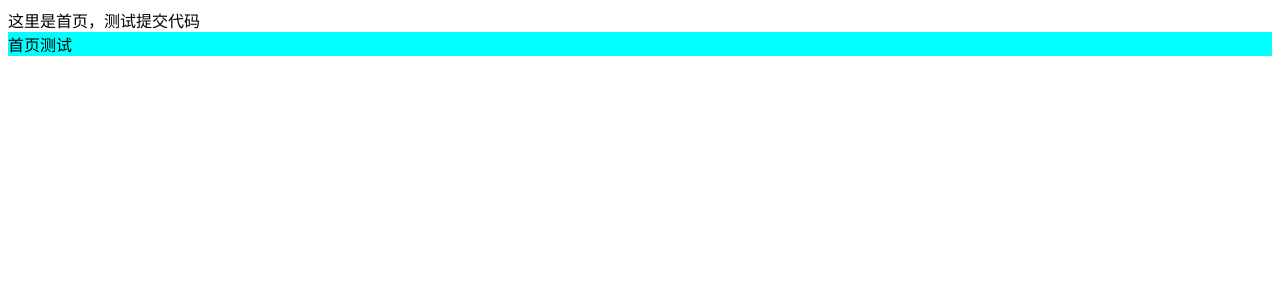
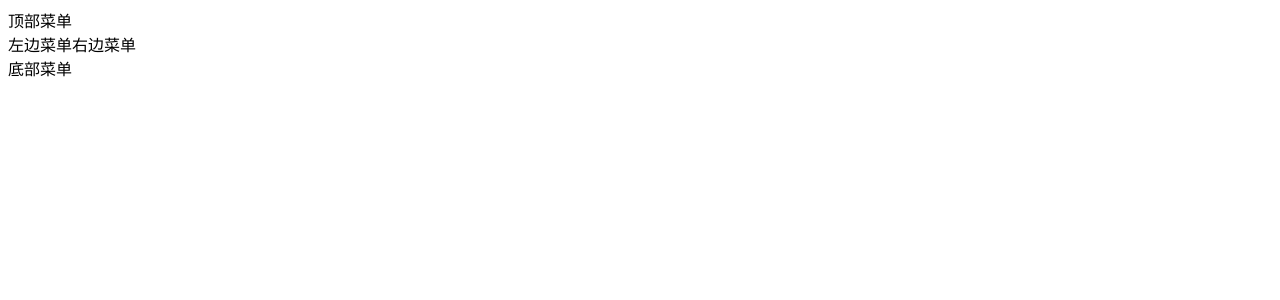
Before and after one commit to tototi5997/observer-plan, a React app: page / in a window 1280 px wide. Shown: the top 300 px of the page. Built offline with nearby package versions, Linux system fonts and the light colour scheme.

Commit message:
feat: mobx安装

```diff
--- a/src/App.js
+++ b/src/App.js
@@ -1,14 +1,13 @@
 import React from 'react'
-import Home  from './components/test-home'
+import Home from './components/home'
 
 
 const App = () => {
   return (
     <div>
-     这里是首页，测试提交代码
      <Home />
     </div>
-  );
+  )
 }
 
 export default App
--- a/src/components/home/home.jsx
+++ b/src/components/home/home.jsx
@@ -0,0 +1,20 @@
+import React from 'react'
+import c from 'classnames'
+import s from './home.module.scss'
+import { observer } from 'mobx-react-lite'
+
+const Home = () => {
+  return (
+    <div className={c(s.wh100p, s.fbv)}>
+      <div>顶部菜单</div>
+
+      <div className={s.fbh}>
+        <div>左边菜单</div>
+        <div>右边菜单</div>
+      </div>
+
+      <div>底部菜单</div>
+    </div>
+  )
+}
+export default observer(Home)
--- a/src/components/home/home.module.scss
+++ b/src/components/home/home.module.scss
@@ -0,0 +1,11 @@
+.wh100p{
+  width: 100%;
+  height: 100%;
+}
+.fbv{
+  display: flex;
+  flex-direction: column;
+}
+.fbh{
+  display: flex;
+}
--- a/src/components/home/index.js
+++ b/src/components/home/index.js
@@ -0,0 +1,3 @@
+import Home  from "./home"
+
+export default Home
--- a/src/components/test-home/index.js
+++ /dev/null
@@ -1,3 +0,0 @@
-import Home from './test-home'
-
-export default Home
--- a/src/components/test-home/test-home.jsx
+++ /dev/null
@@ -1,13 +0,0 @@
-import React from 'react'
-import s from './test-home.module.scss'
-
-const Home = () => {
-  return (
-    <div className={s.header}>
-      <div>
-        首页测试
-      </div>
-    </div>
-  )
-}
-export default Home
--- a/src/components/test-home/test-home.module.scss
+++ /dev/null
@@ -1,3 +0,0 @@
-.header{
-  background-color: aqua;
-}
```
